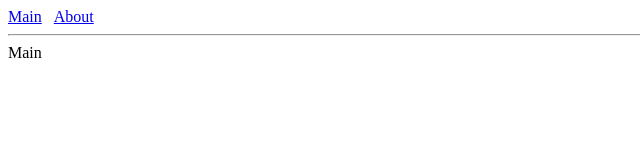
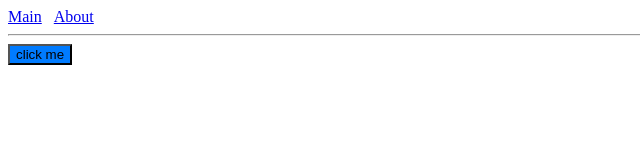
Before and after one commit to NeAleshka/ulbitv_course, a React app: page / in a window 1280 px wide. Shown: the top 160 px of the page, without its empty margins (0-640 px from the left). Built offline with nearby package versions, Linux system fonts and the light colour scheme; the HTML template or start-up script is replaced by a standard one.

Commit message:
добавил компонент Button

```diff
--- a/src/App.css
+++ b/src/App.css
@@ -1,26 +1,4 @@
-body {
+* {
   margin: 0;
-  color: #fff;
-  font-family: Inter, Avenir, Helvetica, Arial, sans-serif;
-  background-image: linear-gradient(to bottom, #020917, #101725);
+  box-sizing: border-box;
 }
-
-.content {
-  display: flex;
-  min-height: 100vh;
-  line-height: 1.1;
-  text-align: center;
-  flex-direction: column;
-  justify-content: center;
-}
-
-.content h1 {
-  font-size: 3.6rem;
-  font-weight: 700;
-}
-
-.content p {
-  font-size: 1.2rem;
-  font-weight: 400;
-  opacity: 0.5;
-}
--- /dev/null
+++ b/src/components/Button/Button.module.css
@@ -0,0 +1,3 @@
+.primary {
+  background: #007bff;
+}
--- /dev/null
+++ b/src/components/Button/Button.tsx
@@ -0,0 +1,17 @@
+import type { HTMLProps } from "react";
+import styles from "./Button.module.css";
+
+interface ButtonProps extends Omit<HTMLProps<HTMLButtonElement>, "type"> {
+  type?: "button" | "submit" | "reset";
+  text: string;
+}
+
+const Button = ({ text, type = "button", ...props }: ButtonProps) => {
+  return (
+    <button type={type} className={styles.primary} {...props}>
+      {text}
+    </button>
+  );
+};
+
+export default Button;
--- a/src/env.d.ts
+++ b/src/env.d.ts
@@ -3,3 +3,8 @@ declare module "*.svg" {
   const ReactComponent: React.FunctionComponent<React.SVGProps<SVGSVGElement>>;
   export default ReactComponent;
 }
+
+declare module "*.module.css" {
+  const classes: { readonly [key: string]: string };
+  export default classes;
+}
--- a/src/widgets/Main.tsx
+++ b/src/widgets/Main.tsx
@@ -1,5 +1,11 @@
+import Button from "../components/Button/Button.tsx";
+
 const Main = () => {
-  return <div>Main</div>;
+  return (
+    <div>
+      <Button text={"click me"} onClick={() => console.log("click me")} />
+    </div>
+  );
 };
 
 export default Main;
```
